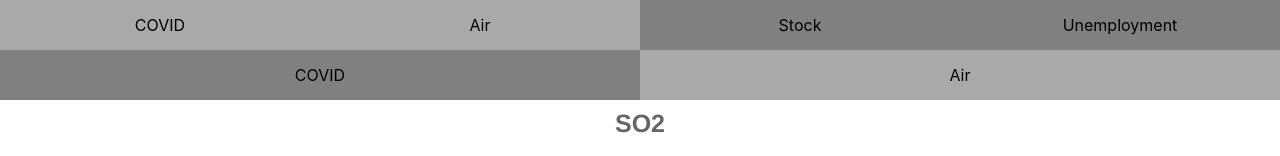
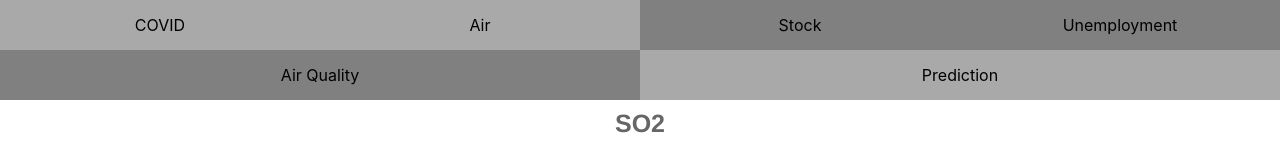
Before and after one commit to cloudtrack/AWS-COVID-Analytics, a React (Create React App) app in the folder aws-team-n/frontend/: page /air-pollution-graph2 in a window 1280 px wide. Shown: the top 156 px of the page. Built offline with nearby package versions, Linux system fonts and the light colour scheme; what i18n-iso-countries would draw is missing.

Commit message:
make better tab

```diff
--- a/aws-team-n/frontend/src/containers/AirPollution/AirPollution.js
+++ b/aws-team-n/frontend/src/containers/AirPollution/AirPollution.js
@@ -11,11 +11,11 @@ class AirPollution extends Component{
         return (
             <div>
               <div className="Tabs">
-                <li className={path == "/main" && "active"}>
-                  <a href="/air-pollution">COVID</a>
+                <li className={path == "/air-pollution" && "active"}>
+                  <a href="/air-pollution">Air Quality</a>
                 </li>
-                <li className={"active"}>
-                  <a href="/air-pollution-graph2">Air</a>
+                <li className={path == "/air-pollution-graph2" &&"active"}>
+                  <a href="/air-pollution-graph2">Prediction</a>
                 </li>
               </div>
               <div>
```
